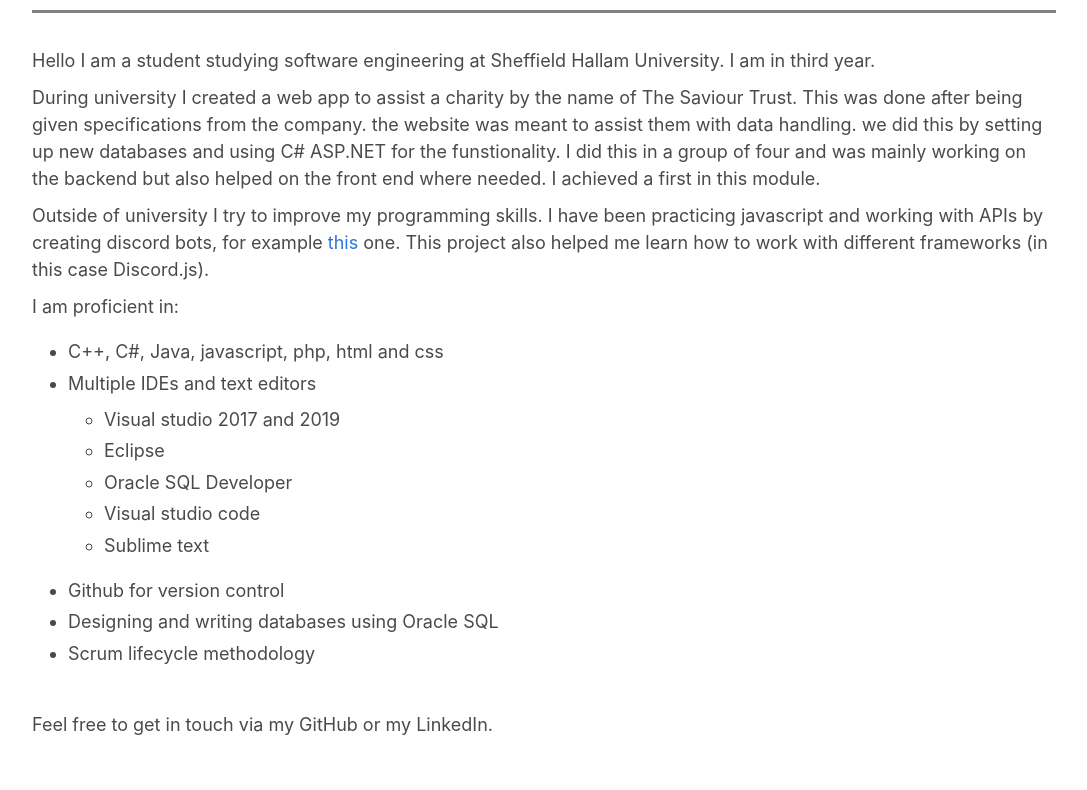
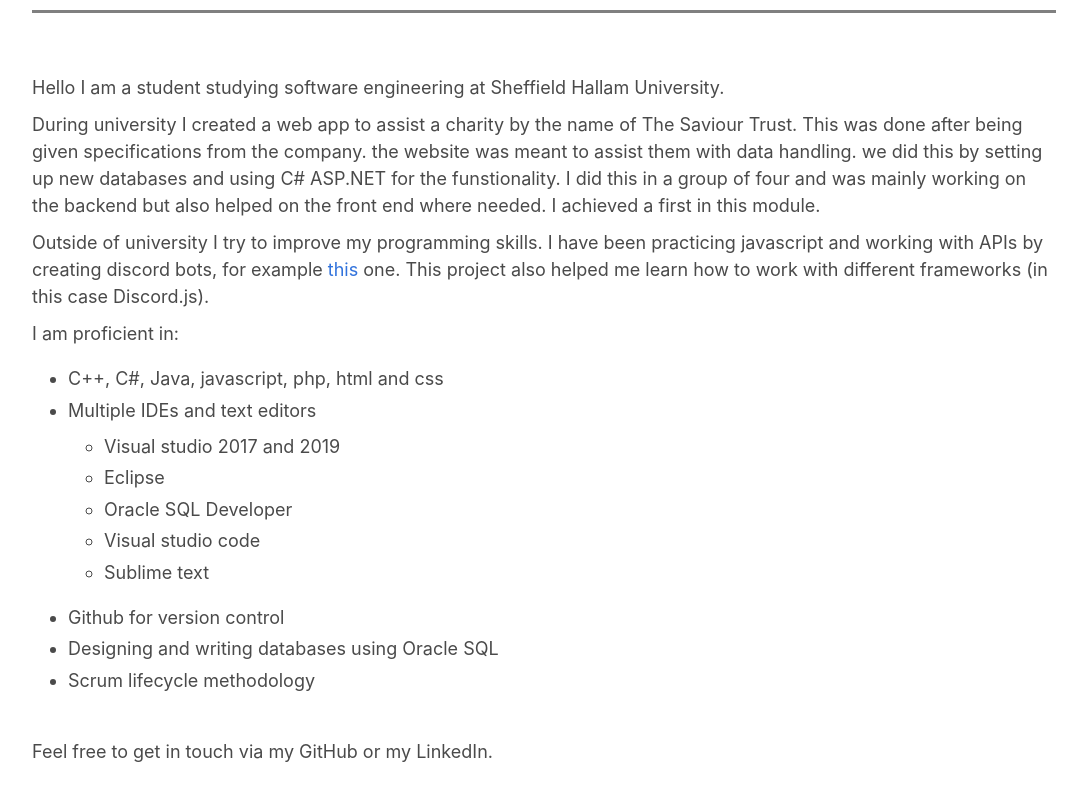
Before and after one commit to GlitchSkye/GlitchSkye.github.io, a plain HTML site: page index.html in a window 1280 px wide. Shown: the part 130-920 px from the top of the page, without its empty margins (96-1183 px from the left). Drawn offline with nearby package versions, Linux system fonts and the light colour scheme.

Commit message:
probably will revert this one

```diff
--- a/css/mobile.css
+++ b/css/mobile.css
@@ -12,7 +12,6 @@ header{
     margin-right: 10%;
     text-align: left;
     font-size: large;
-    /*min-height: 95%;*/
 }
 
 #textBody > p{
--- a/index.html
+++ b/index.html
@@ -22,8 +22,10 @@
     <div id="textBody">
 
         <!-- A lot of this needs rewriting since its not really grammatically correct-->
+        <!-- Also remove line break tags-->
 
-        <p> Hello I am a student studying software engineering at Sheffield Hallam University. I am in third year. </p>
+        <br>
+        <p> Hello I am a student studying software engineering at Sheffield Hallam University.  </p>
 
         <p> During university I created a web app to assist a charity by the name of The Saviour Trust. This was done
             after being given
@@ -41,7 +43,7 @@
         </p>
 
         <p>
-            <div class = "content">
+        <div class="content">
             I am proficient in:
             <ul>
                 <li>C++, C#, Java, javascript, php, html and css </li>
@@ -65,13 +67,12 @@
         </p>
 
         <!--remove this-->
-        <br><br>
-
+        <br>
     </div>
 
     <footer class="footer has-background-white-ter">
-        <div class = "website">
-           <a href = "http://www.skyemarlow.com"> skyemarlow.com </a>
+        <div class="website">
+            <a href="http://www.skyemarlow.com"> skyemarlow.com </a>
         </div>
         <div class="icons">
             <!--need to change this badge to one without transparent letters-->
```
Also changed, not shown: 1 other file. Lines whose indentation alone changed are shown as unchanged.
